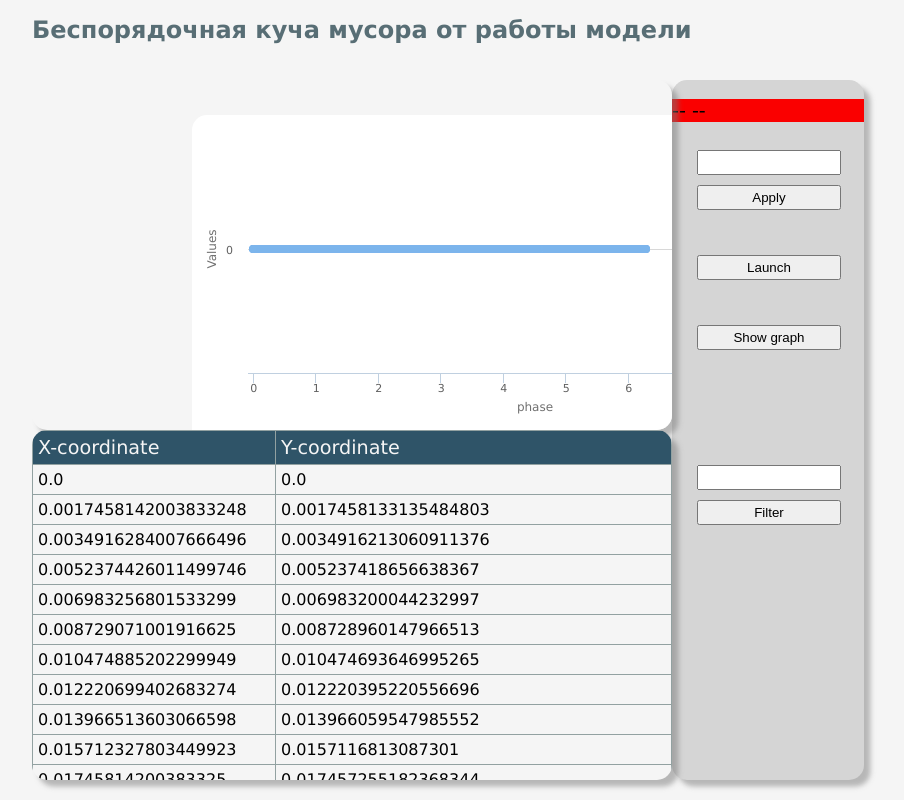
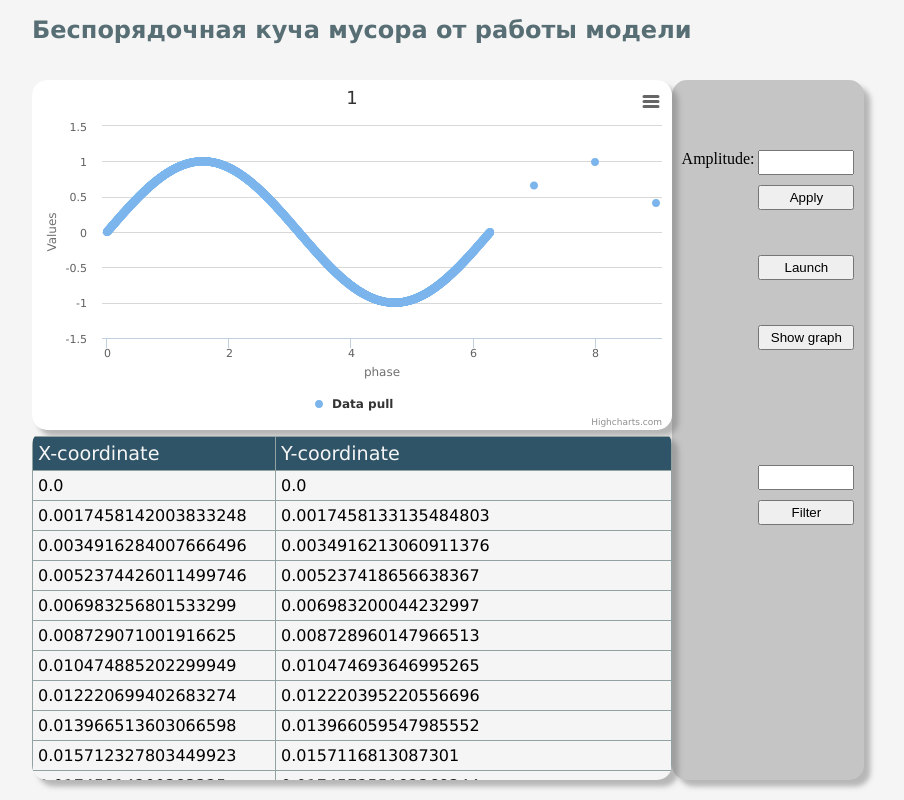
Before and after one commit to vetakim/Lucy, a Django app: page /ElfenLied/home/ in a window 1280 px wide. Shown: the whole page, without its empty margins (288-1192 px from the left). Run offline with Django 3.2, Linux system fonts and the light colour scheme; data comes from the database, SQL or seed files in the repository; some libraries are stand-ins or nearby versions.

Commit message:
Тестовая форма отдает данные как надо

```diff
--- a/Lucy/ElfenLied/forms.py
+++ b/Lucy/ElfenLied/forms.py
@@ -2,4 +2,5 @@ from django.forms import FloatField, BooleanField
 from django import forms
 
 class CalcParams(forms.Form):
-    amplitude = FloatField(label="Amplitude")
+    amplitude = FloatField(label="Amplitude",
+            widget=forms.TextInput(attrs={'class': 'amp', 'type': 'number'}))
--- a/Lucy/ElfenLied/templates/lucyDJ/base.html
+++ b/Lucy/ElfenLied/templates/lucyDJ/base.html
@@ -18,7 +18,7 @@ body {
                 color: #586e75;
                 position: fixed;
                 left: 25%;
-                z-index: 3;
+                z-index: 0;
                 background: #f5f5f5;
                 position: fixed;
                 top: 0px;
@@ -57,52 +57,80 @@ body {
                 color: #f5f5f5;
                 background: #2F5468;
                 border: 1px solid #fdf6e3;
+                max-height: 25px;
             }
             td, tr {
                 padding: 5px;
                 border: 1px solid #92a1a1;
             }
             div {
+                box-shadow: 0.4em 0.4em 5px rgba(122,122,122,0.5);
+                border-radius: 15px;
+            }
+            .rubberblock {
                 position: absolute;
                 top: 10%;
                 left: 25%;
-                border-radius: 15px;
-                box-shadow: 0.4em 0.4em 5px rgba(122,122,122,0.5);
-            }
-            .rubberblock {
                 max-width: 50%;
                 width: 800px;
                 max-height: 43.75%;
                 height: 700px;
-                overflow: scroll;
+                overflow: hidden;
+            }
+            .rubberblock-inner {
+                position: absolute;
+                top: 0%;
+                left: 0%;
+                width: 100%;
+                height: 100%;
+                border-radius: 10px;
+                padding: 6px 0px;
+                overflow: auto;
             }
 
+
             .buttonpanel {
-                background: #d5d5d5;
                 max-width: 15%;
                 width: 250px;
                 max-height: 87.5%;
                 height: 1409px;
-                overflow: scroll;
                 position: absolute;
+                top: 10%;
                 left: 75%;
+                background: #c5c5c5;
             }
+
             button {
-                max-width: 75%;
+                max-width: 50%;
                 width: 200px;
                 max-height: 5%;
                 height: 25px;
                 position: absolute;
-                left: 13%;
+                left: 45%;
                 overflow: hidden;
             }
             input {
-                max-width: 75%;
+                max-width: 50%;
                 width: 200px;
                 max-height: 5%;
                 height: 25px;
                 position: absolute;
-                left: 13%;
+                left: 45%;
+            }
+            .amp {
+                max-width: 50%;
+                width: 200px;
+                max-height: 5%;
+                height: 25px;
+                position: absolute;
+                top: 10%;
+                left: 45%;
+            }
+            label {
+                position: absolute;
+                left: 5%;
+                max-width: 50%;
+                top: 10%;
             }
 
     </style>
--- a/Lucy/ElfenLied/templates/lucyDJ/home.html
+++ b/Lucy/ElfenLied/templates/lucyDJ/home.html
@@ -4,23 +4,19 @@
 
 <div class="buttonpanel">
     <form action="" method="get">
-        <input id="amplitude" type=number name="amplitude" style="top: 10%">
-        {% csrf_token %}
-        {{ form.as_p }}
+        <label for="id_amplitude" > Amplitude: </label>
+        {{ form.amplitude }}
         <input type="submit" value="Apply" style="top: 15%">
     </form>
-    <p style="top: 60%; background: #fa0000;">
-    -- {{ amplitude.value }} --
-    </p>
-
     <button style="top: 25%" id="launch"> Launch </button>
     <button style="top: 35%" id="show_graph"> Show graph</button>
-        <input style="top: 55%" id="request">
+    <input style="top: 55%" id="request" type=number>
     <button style="top: 60%"id="filter"> Filter </button>
 </div>
+
 <script>
 $(function () {
-var amp = $('#amplitude').val();
+var amp = {{ amplitude }}
 var te = amp.toString();
     $('#container').highcharts({
         chart: {
@@ -53,6 +49,7 @@ var te = amp.toString();
 
 <div id="container" class="rubberblock"> </div>
 <div class="rubberblock" style="top: 53.75%">
+    <div class="rubberblock-inner">
         <table>
             <thead>
                 <tr>
@@ -72,6 +69,7 @@ var te = amp.toString();
             {% endfor %}
         </table>
     </div>
+</div>
 
 
 {% endblock %}
--- a/Lucy/ElfenLied/views.py
+++ b/Lucy/ElfenLied/views.py
@@ -3,15 +3,19 @@ from django.http import HttpResponse
 from .models import *
 from .forms import *
 
-def vizualisation(request):
-    return render_to_response("lucyDJ/home.html",
-            {"lines": Point.objects.all()})
-
 def accept_data(request):
+    amplitude = 1.0
     if request.method == 'GET':
         form = CalcParams(request.GET)
+        if form.is_valid():
+            amplitude = form.cleaned_data['amplitude']
+        else:
+            print('FORM NOT VALID')
     else:
         form = CalcParams()
-    return render(request, 'lucyDJ/home.html', {"form": form})
+    return render(request, 'lucyDJ/home.html',
+            {"form": form,
+                "lines": Point.objects.all(),
+                "amplitude": amplitude})
 
 # Create your views here.
--- a/Lucy/Lucy/urls.py
+++ b/Lucy/Lucy/urls.py
@@ -14,11 +14,11 @@ Including another URLconf
     2. Add a URL to urlpatterns:  url(r'^blog/', include('blog.urls'))
 """
 from django.conf.urls import url, include
+from django.views.decorators.csrf import csrf_exempt
 from django.contrib import admin
 from ElfenLied.views import *
 
 urlpatterns = [
     url(r'^admin/', admin.site.urls),
-    url(r'ElfenLied/home/$', vizualisation, name='homeout'),
-    url(r'ElfenLied/home/$', accept_data, name='homein')
+    url(r'ElfenLied/home/$', csrf_exempt(accept_data), name='home'),
 ]
```
Lines whose indentation alone changed are shown as unchanged.
